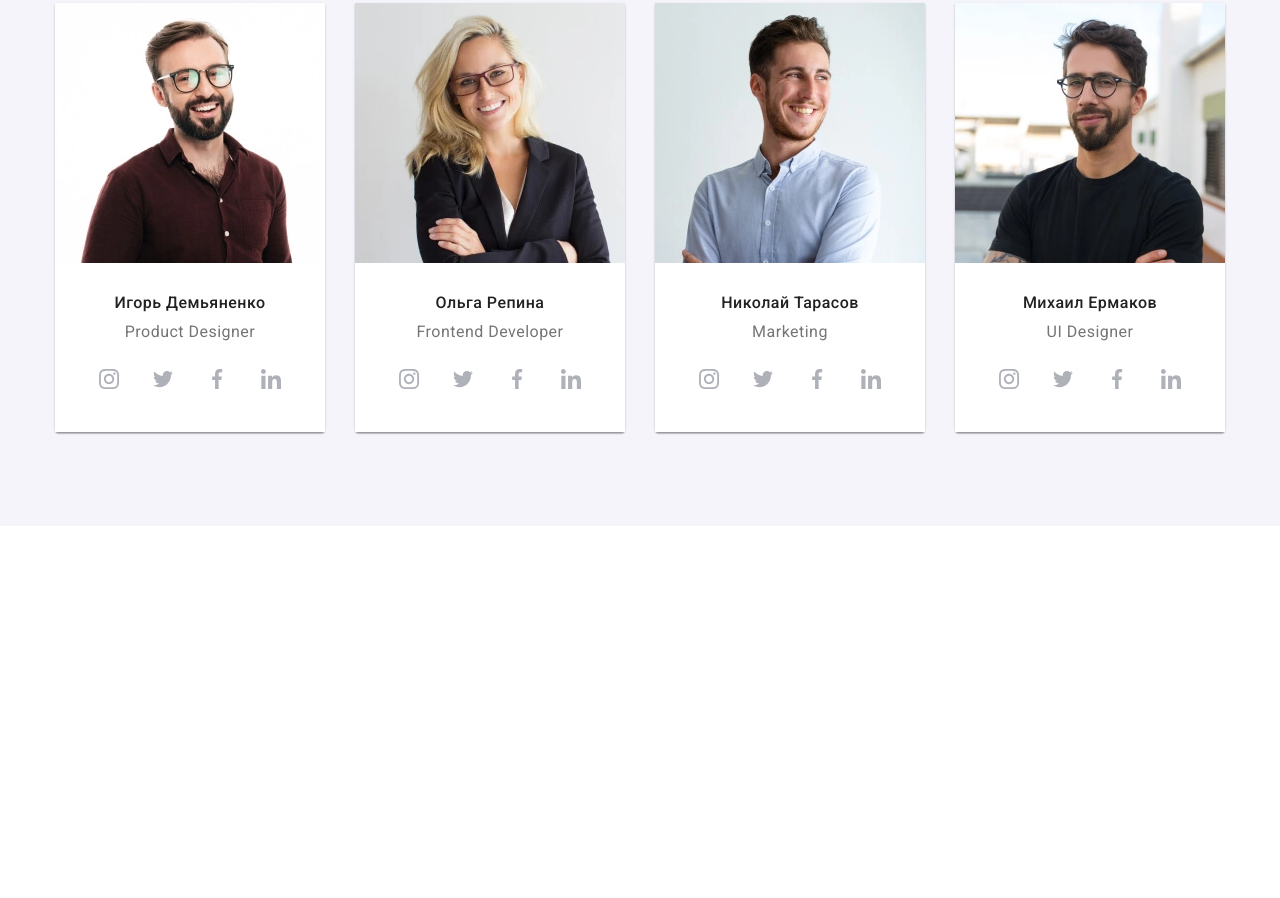
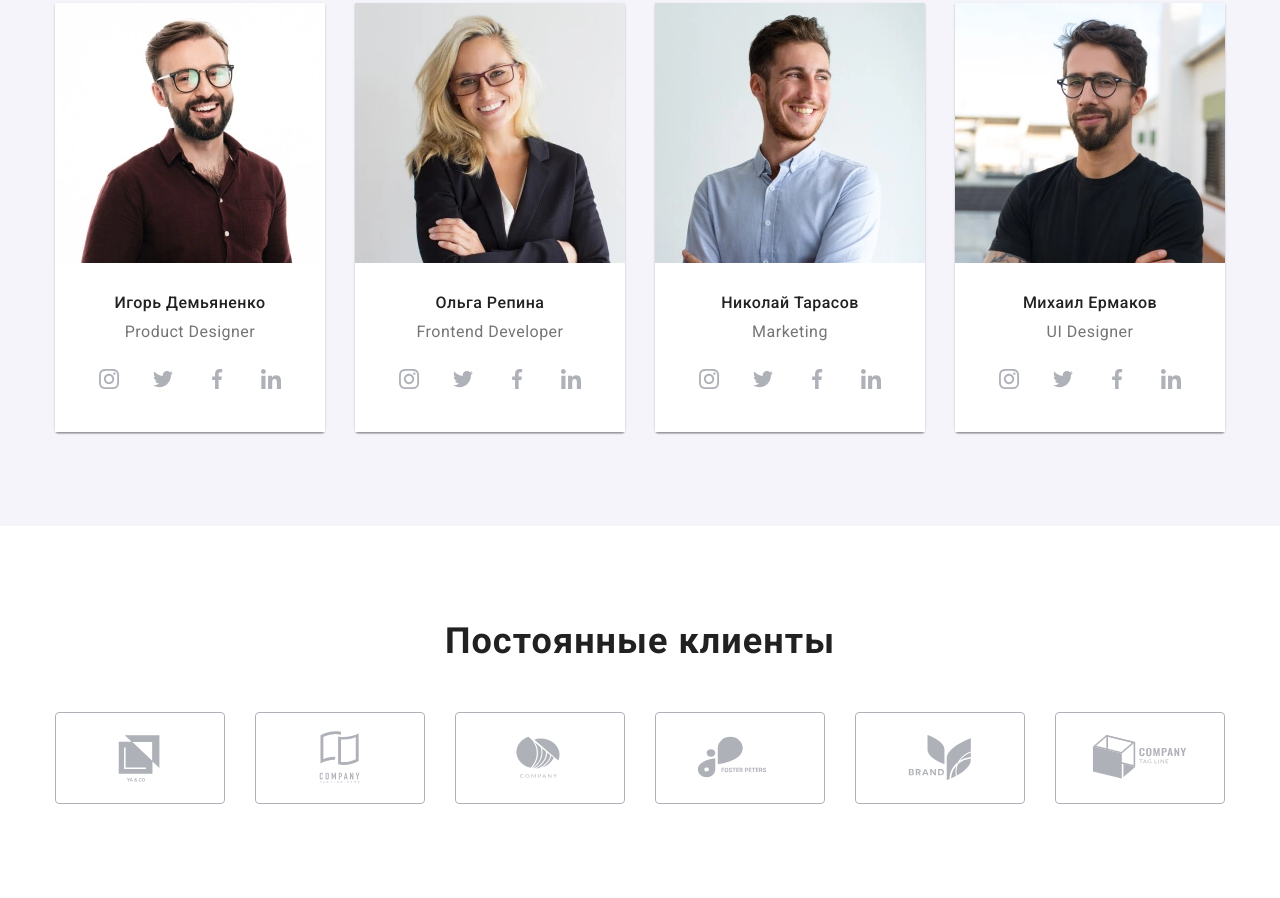
Before and after one commit to Oleh-Lavreniuk/goit-markup-hw-08, a plain HTML site: page index.html in a window 1280 px wide. Shown: the part 1783-2681 px from the top of the page. Before the commit the page ends 2309 px from the top, so only its background shows below. Drawn offline with nearby package versions, Linux system fonts and the light colour scheme.

Commit message:
add clients section

```diff
--- a/index.html
+++ b/index.html
@@ -667,7 +667,7 @@
       </section>
 
       <!-- MAIN - SECTION-4 "clients" -->
-      <!-- <section class="clients section">
+      <section class="clients section">
         <div class="clients-wrapper container">
           <h2 class="section-title">Постоянные клиенты</h2>
           <ul class="clients-list list">
@@ -715,7 +715,7 @@
             </li>
           </ul>
         </div>
-      </section> -->
+      </section>
     </main>
 
     <!-- ===FOOTER=== -->
--- a/sass/layout/_clients.scss
+++ b/sass/layout/_clients.scss
@@ -1,17 +1,26 @@
-.clients {}
+.clients {
+}
 
-.clients-wrapper {}
+.clients-wrapper {
+  margin-left: auto;
+  margin-right: auto;
+}
 
 .clients-list {
   display: flex;
-    justify-content: space-between;
+  flex-wrap: wrap;
+  margin-bottom: -30px;
+  margin-left: -30px;
 }
 
-.client-list-item {}
+.client-list-item {
+  margin-bottom: 30px;
+  margin-left: 30px;
+}
 
 .client-item-link {
   @extend %align;
-    width: 170px;
+  width: 210px;
   height: 92px;
   justify-content: center;
 
@@ -34,3 +43,40 @@
     fill: var(--accent-color);
   }
 }
+
+// @MEDIA RULES@
+// 0px - 767px
+@media screen and (max-width: 767px) {
+  .clients-wrapper {
+    max-width: 480px;
+  }
+}
+
+// 0px - 479px
+@media screen and (max-width: 479px) {
+  .clients-list {
+    justify-content: center;
+  }
+}
+
+// 768px +
+@media screen and (min-width: 768px) {
+  .clients-wrapper {
+    width: 768px;
+  }
+
+  .client-item-link {
+    width: 226px;
+  }
+}
+
+// 1200px +
+@media screen and (min-width: 1200px) {
+  .clients-wrapper {
+    width: 1200px;
+  }
+
+  .client-item-link {
+    width: 170px;
+  }
+}
```
Also changed, not shown: css/main.css, css/main.min.css, 2 other files. Lines whose indentation alone changed are shown as unchanged.
